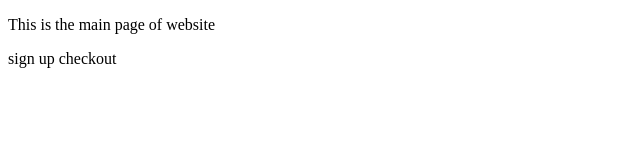
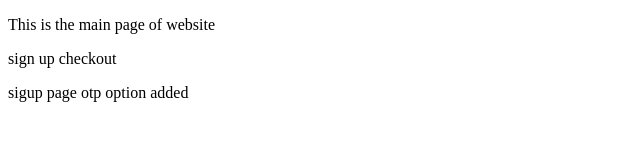
Before and after one commit to sibilkt/sample, a plain HTML site: page index.html in a window 1280 px wide. Shown: the whole page, without its empty margins (0-640 px from the left). Drawn offline with Linux system fonts and the light colour scheme.

Commit message:
on master branch index file otp option added

```diff
--- a/index.html
+++ b/index.html
@@ -6,5 +6,6 @@
 <body>
 <p>This is the main page of website</p>
 <p>sign up checkout</p>
+<p>sigup page otp option added</p>
 </body>
 </html>
```
